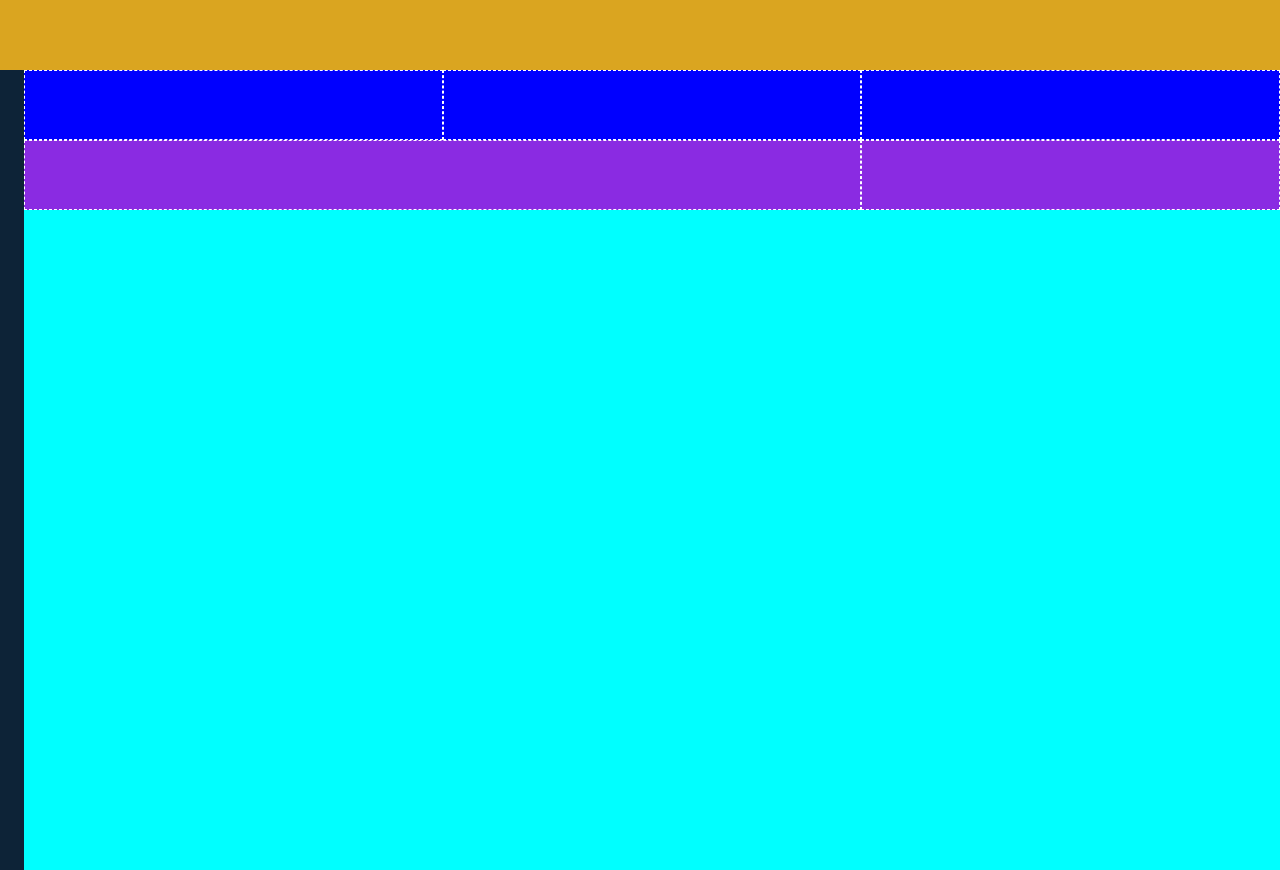
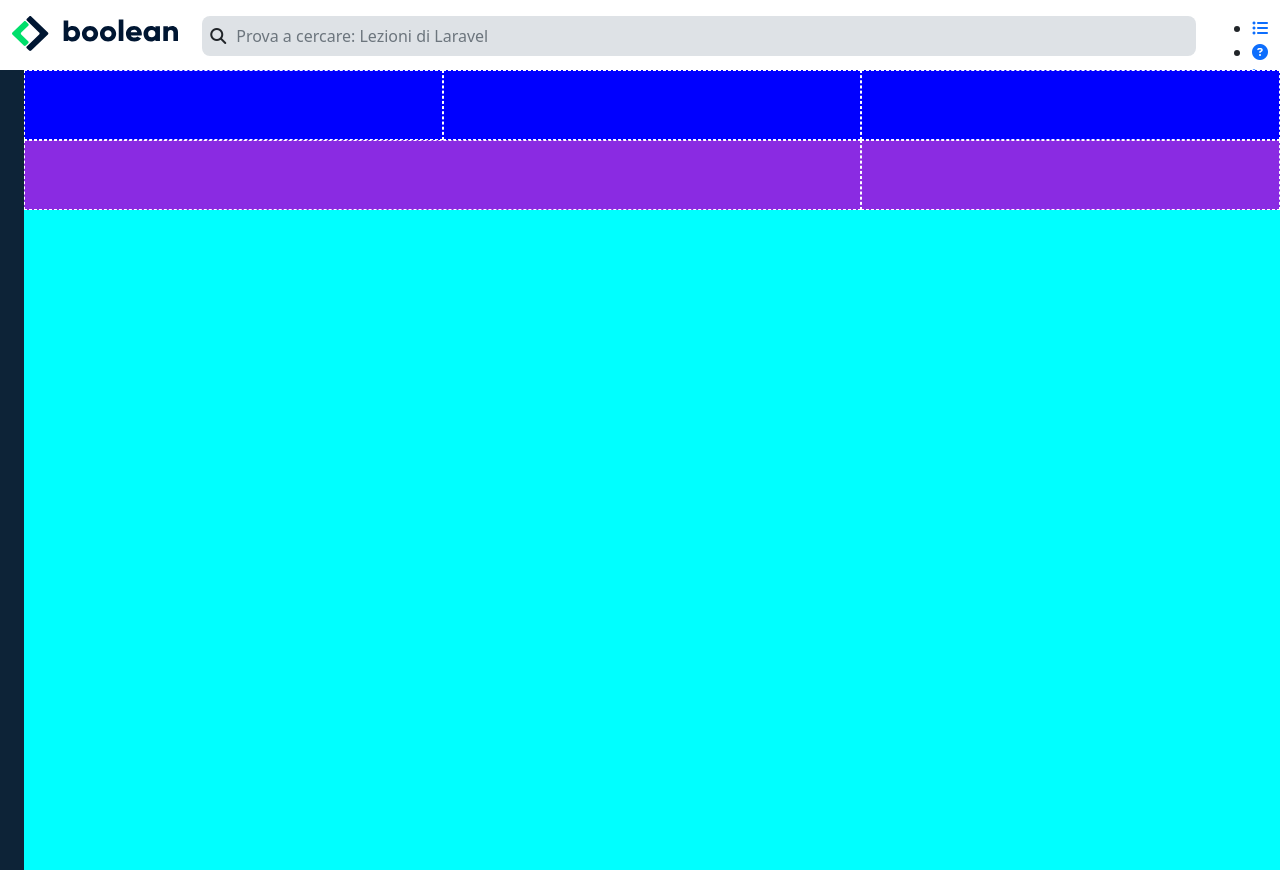
Before and after one commit to DilettaPelloni/html-css-bootstrap-dashboard, a plain HTML site: page index.html in a window 1280 px wide. Drawn offline with nearby package versions, Linux system fonts and the light colour scheme.

Commit message:
impostato header

```diff
--- /dev/null
+++ b/css/responsive.css
@@ -0,0 +1,8 @@
+@media screen and (max-width:768px) {
+    #page-header #mobile-logo {
+        display: inline-block;
+    }
+    #page-header #logo {
+        display: none;
+    }
+}
--- a/css/style.css
+++ b/css/style.css
@@ -6,8 +6,38 @@
 /* ----- HEADER PRINCIPALE----- */
 #page-header {
     height: 70px;
-    background-color: goldenrod;
+    /* background-color: goldenrod; */
 }
+
+#page-header #mobile-logo {
+    display: none;
+}
+#page-header img {
+    height:35px;
+}
+
+#page-header .search-box {
+    background-color: var(--bs-gray-300);
+}
+
+#page-header input {
+    border: none;
+    background-color: transparent;
+}
+
+#page-header input:focus-visible {
+    outline:none;
+}
+
+#page-header input::placeholder {
+    color: var(--bs-gray-600);
+}
+
+/*
+#page-header [class*="col"]{
+    background-color: blue;
+    border: 1px dashed white;
+} */
 
 /* ----- MAIN ----- */
 main {
--- a/index.html
+++ b/index.html
@@ -8,8 +8,12 @@
         <!-- BOOTSTRAP -->
         <link rel="stylesheet" href="https://cdn.jsdelivr.net/npm/bootstrap@5.2.3/dist/css/bootstrap.min.css">
 
+        <!-- FONTAWESOME -->
+        <link rel="stylesheet" href="https://cdnjs.cloudflare.com/ajax/libs/font-awesome/6.2.1/css/all.min.css" integrity="sha512-MV7K8+y+gLIBoVD59lQIYicR65iaqukzvf/nwasF0nqhPay5w/9lJmVM2hMDcnK1OnMGCdVK+iQrJ7lzPJQd1w==" crossorigin="anonymous" referrerpolicy="no-referrer" />
+
         <!-- CSS -->
         <link rel="stylesheet" href="css/style.css">
+        <link rel="stylesheet" href="css/responsive.css">
 
         <title>Bootstrap dashboard</title>
     </head>
@@ -17,7 +21,51 @@
     <body>
 
         <header id="page-header">
-
+            <div class="container-fluid py-3">
+                <div class="row">
+                    <div class="col-auto">
+                        <img id="logo" src="img/logo.svg" alt="logo">
+                        <img id="mobile-logo" src="img/mobile-logo.png" alt="mobile-logo">
+                    </div><!-- CHIUSURA COLONNA LOGO -->
+                    <div class="col">
+                        <form>
+                            <div class="search-box rounded-3 px-2 d-flex">
+                                <label class="py-2 me-2">
+                                    <i class="fa-solid fa-magnifying-glass"></i>
+                                </label>
+                                <input class="py-2 flex-grow-1" type="search" placeholder="Prova a cercare: Lezioni di Laravel">
+                            </div>
+                          </form>
+                    </div><!-- CHIUSURA COLONNA SEARCH -->
+                    <div class="col-auto">
+                        <nav>
+                            <ul>
+                                <li>
+                                    <a href="#">
+                                        <i class="fa-solid fa-list-ul"></i>
+                                    </a>
+                                </li>
+                                <li>
+                                    <a href="#">
+                                        <i class="fa-solid fa-circle-question"></i>
+                                    </a>
+                                </li>
+                                <li>
+                                    <a href="#">
+                                        <i class="fa-solid fa-ellipsis-vertical"></i>
+                                    </a>
+                                </li>
+                                <li>
+                                    <a href="#">
+                                        <i class="fa-solid fa-bell"></i>
+                                    </a>
+                                </li>
+                            </ul>
+                        </nav>
+                    </div><!-- CHIUSURA COLONNA NAV -->
+                </div><!-- CHIUSURA ROW -->
+            </div>
+            <!-- CHIUSURA CONTAINER -->
         </header> <!-- CHIUSURA HEADER PRINCIPALE -->
 
         <main>
```
